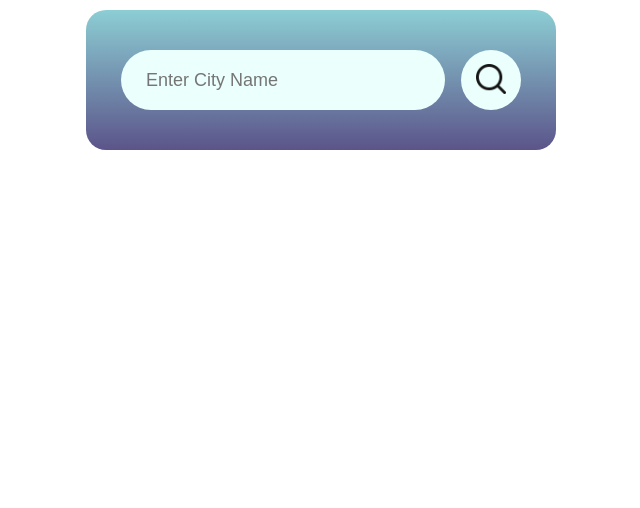
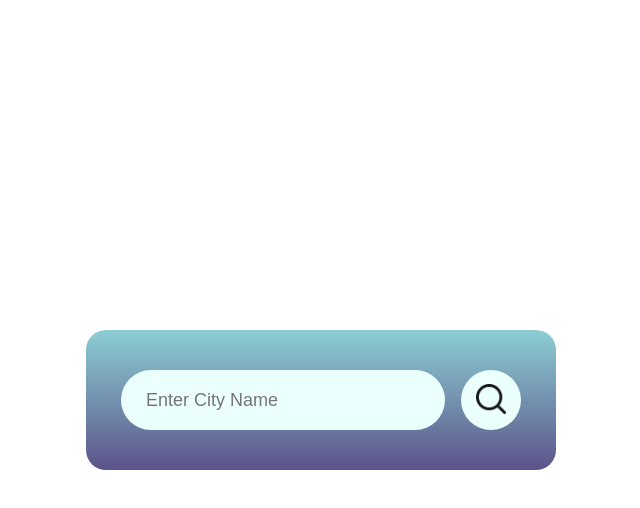
Before and after one commit to Stephanie97892/Weather-application, a plain HTML site: page index.html in a window 1280 px wide. Shown: the whole page, without its empty margins (319-959 px from the left). Drawn offline with Linux system fonts and the light colour scheme.

Commit message:
centred app on page

```diff
--- a/style.css
+++ b/style.css
@@ -7,6 +7,11 @@
 
 body{
     background-color: #ffffff;
+    display: flex;
+    justify-content: center;
+    align-items: center;
+    height: 100vh;
+    margin: 0;
 
 }
 
@@ -19,8 +24,21 @@ body{
     border-radius: 20px;
     padding:  40px 35px;
     text-align: center;
-    margin-top: 10px;
 
+
+}
+
+
+
+.card {
+    width: 90%;
+    max-width: 470px;
+    background: linear-gradient(hwb(185 55% 17%), #5b548a);
+    color: #fff;
+    border-radius: 20px;
+    padding: 40px 35px;
+    text-align: center;
+    margin: 0;  /* Remove the margin-top since it's centered */
 }
 
 .search{
```
